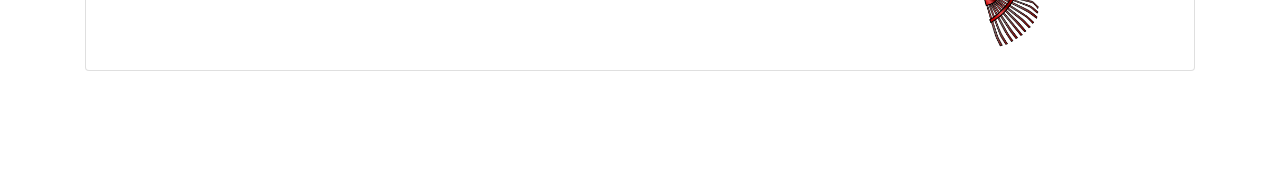
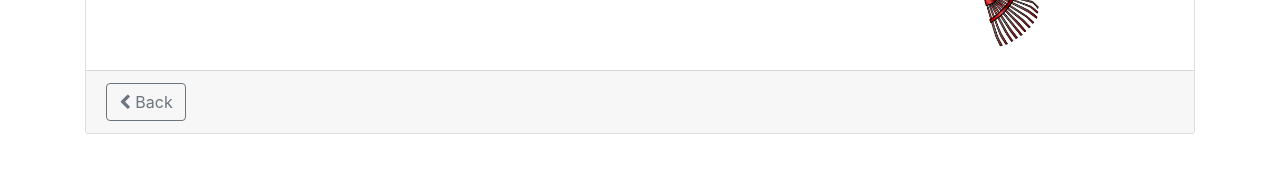
Before and after one commit to GowriKrishnamurthy/ShoppingMadeEasy, an Angular app: page /products/1 in a window 1280 px wide. Shown: the part 291-464 px from the top of the page. Built offline with nearby package versions, Linux system fonts and the light colour scheme.

Commit message:
Navigate route on back click

```diff
--- a/src/app/Products/product-detail/product-detail.component.html
+++ b/src/app/Products/product-detail/product-detail.component.html
@@ -40,4 +40,10 @@
             </div>
           </div>
         </div>
+
+        <div class='card-footer'>
+          <button class='btn btn-outline-secondary' (click)='onBackClick()' style='width:80px'>
+            <i class='fa fa-chevron-left'></i> Back
+          </button>
+        </div>
       </div>
--- a/src/app/Products/product-detail/product-detail.component.ts
+++ b/src/app/Products/product-detail/product-detail.component.ts
@@ -1,5 +1,5 @@
 import { Component, OnInit } from '@angular/core';
-import { ActivatedRoute } from '@angular/router';
+import { ActivatedRoute, Router } from '@angular/router';
 import { ProductService } from '../product.service';
 
 @Component({
@@ -11,7 +11,8 @@ export class ProductDetailComponent implements OnInit {
   product: IProduct | undefined;
 
   constructor(private route: ActivatedRoute,
-              private productService: ProductService) { }
+              private productService: ProductService,
+              private router: Router) { }
 
   ngOnInit() {
     const param = this.route.snapshot.paramMap.get('id');
@@ -26,4 +27,8 @@ export class ProductDetailComponent implements OnInit {
       error: err => this.errorMessage = err
     });
   }
+  onBackClick()
+  {
+    this.router.navigate(['/products']);
+  }
 }
```
